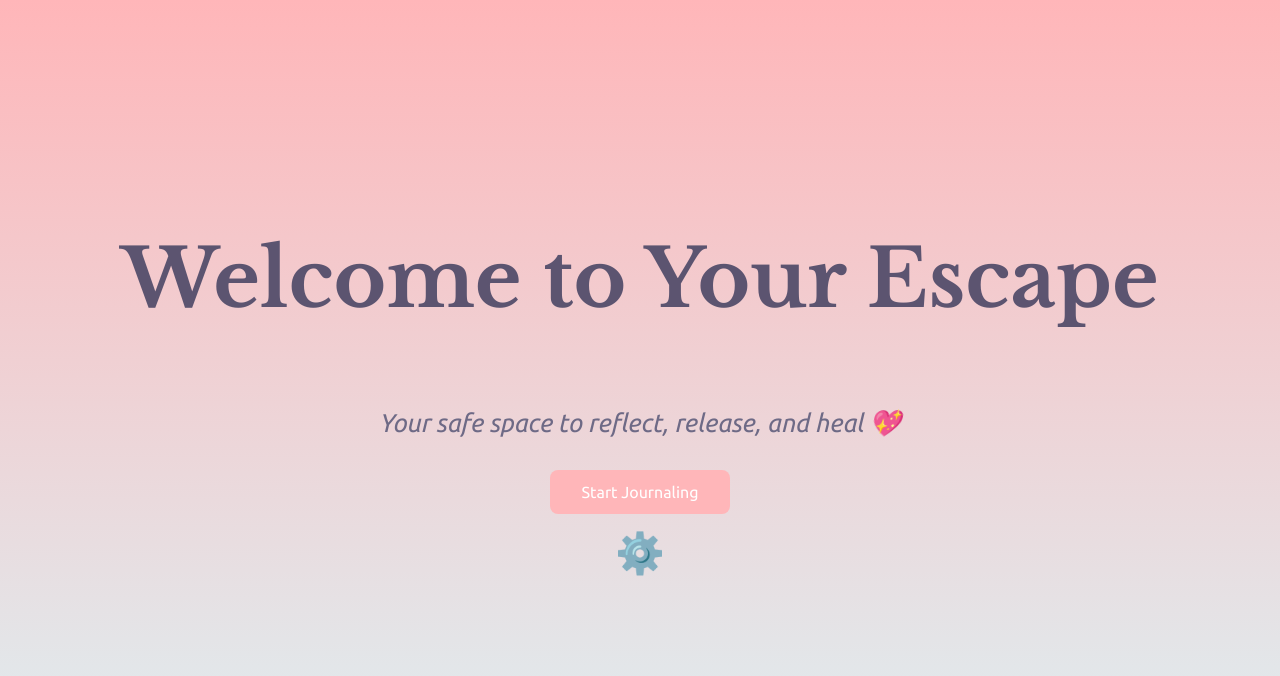
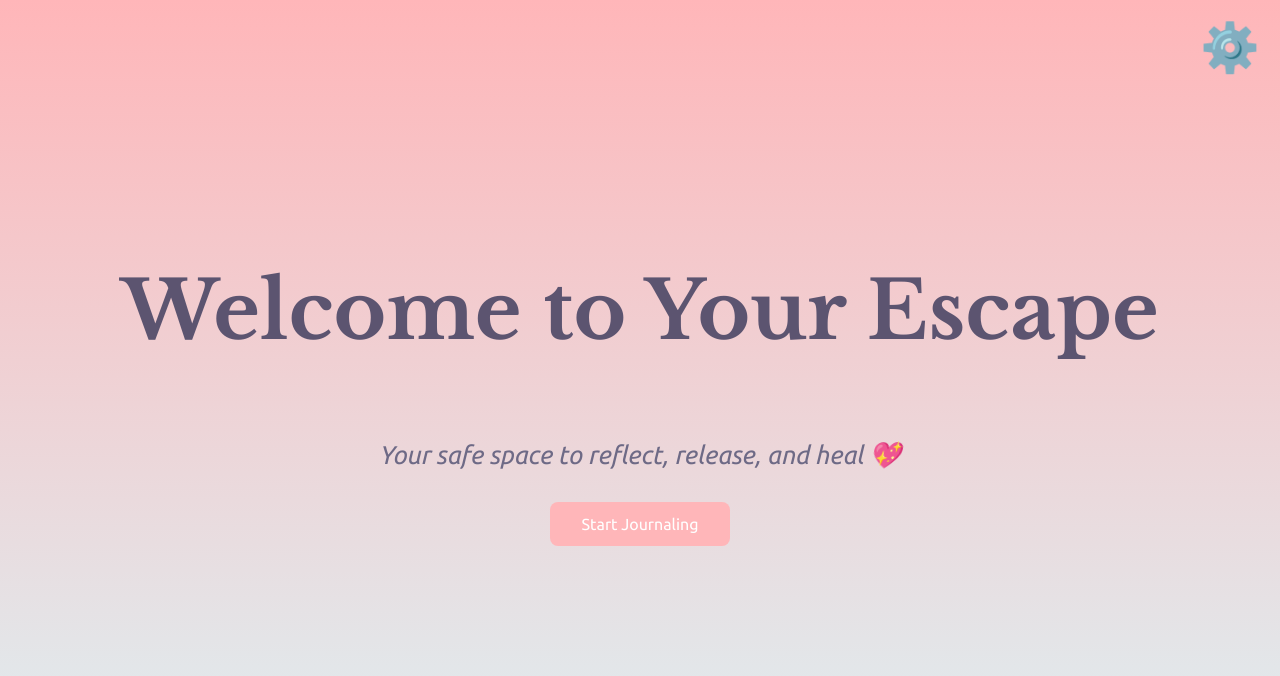
Before and after one commit to ShaynaMBarclay/vent2me, a React (Vite) app: page / in a window 1280 px wide. Shown: the top 676 px of the page. Built offline with nearby package versions, Linux system fonts and the light colour scheme; the HTML template or start-up script is replaced by a standard one; a web font is replaced by a local one.

Commit message:
moved settings

```diff
--- a/src/styles/Home.css
+++ b/src/styles/Home.css
@@ -10,6 +10,7 @@
     opacity: 0;
     animation: fadeIn 1.5s ease-out forwards;
     overflow-y: auto;
+    position: relative;
 
   }
 
@@ -53,6 +54,18 @@
 
   .home-button:hover {
     background-color: #ff7b89;
+  }
+  .settings-link-button {
+    position: absolute;
+    top: 20px;
+    right: 20px;
+    padding: 0;
+    background: transparent;
+    border: none;
+    font-size: 4rem;
+    cursor: pointer;
+    transition: background-color 0.3s ease;
+    z-index: 10;
   }
 
   /* Keyframes for the animations */
@@ -99,6 +112,7 @@
   }
 }
 
+
 /* You might also consider adjustments for even smaller screens */
 @media (max-width: 400px) {
   .home-title {
@@ -112,15 +126,22 @@
 }
 
 .settings-link-button {
+  position: absolute;
+  top: 20px;
+  right: 20px;
   padding: 0;
   background: transparent;
   border: none;
-  font-size: 2.5rem;
+  font-size: 3rem;
   cursor: pointer;
   transition: background-color 0.3s ease;
-  margin-top: 1rem;
+  z-index: 10;
 }
 
 .settings-link-button:hover {
   background-color: transparent;
 }
+
+.settings-link-button:hover {
+  background-color: transparent;
+}
```
